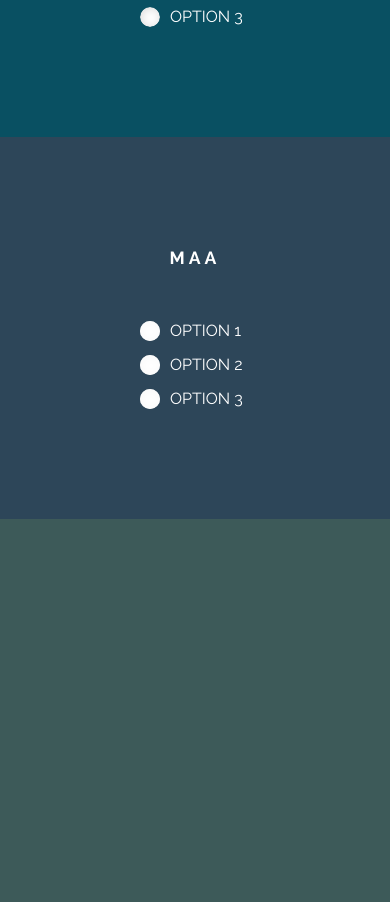
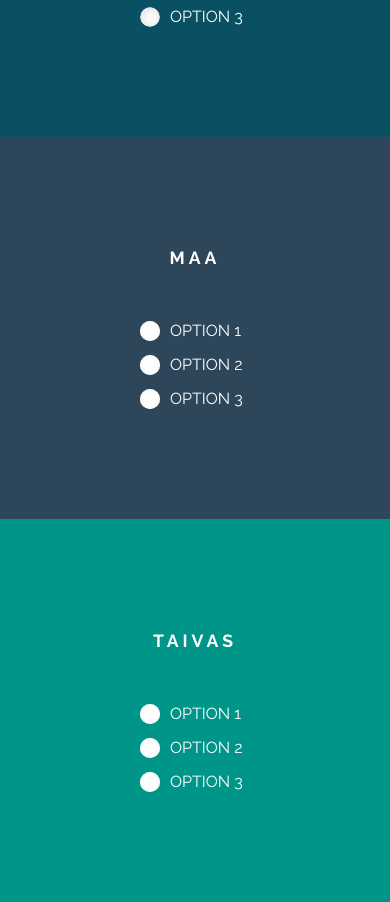
Before and after one commit to ispal/CssRadioButtons, a website: page index.html in a window 390 px wide. Shown: the part 628-1530 px from the top of the page. Before the commit the page ends 1147 px from the top, so only its background shows below. Drawn offline with nearby package versions, Linux system fonts and the light colour scheme; files that its build step writes are made by us from their sources.

Commit message:
Added taivas ready button

```diff
--- a/common-button.scss
+++ b/common-button.scss
@@ -1,13 +1,9 @@
-$border-radius:     2rem;
-
-/*
- * Toggle button styles
- */
 .toggle-button {
 
     position: relative;
     display: inline-block;
     color: #fff;
+    margin: 0 20px;
 
     label {
         display: inline-block;
--- /dev/null
+++ b/effects/_taivas.scss
@@ -0,0 +1,138 @@
+.toggle-button--taivas {
+
+    $border-radius:     50%;
+    $icon-bg:           #fff;
+    $height:            20px;
+    $label-width:       110px;
+    $background-on:     #61B136;
+
+    @media only screen and (max-width : 480px) {
+        display: block;
+        width: $label-width;
+        margin: 0 auto 10px auto;
+    }
+
+    label {
+        width: $label-width;
+        height: $height;
+        line-height: $height;
+        transition: all 0.2s;
+
+        &:before,
+        &:after {
+            position: absolute;
+            top: 0;
+            left: $height + 10px;
+            width: $label-width;
+            transition: all 0.2s .1s ease-out;
+        }
+
+        &:before {
+            content:attr(data-text);
+        }
+    }
+
+    input:checked ~ .toggle-button__icon {
+        &:before {
+            animation: wave .7s ease-out;
+        }
+        &:after {
+            opacity: 1;
+            animation: zoomFadeIn .4s;
+        }
+    }
+
+    .toggle-button__icon {
+        position: absolute;
+        left: 0;
+        top: 0;
+        height: $height;
+        width: $height;
+        border-radius: $border-radius;
+        background: #fff;
+        overflow: visible;
+        box-shadow: inset 1px 1px 10px rgba(0,0,0,0.15);
+
+        &:before,
+        &:after {
+            border-radius: $border-radius;
+        }
+
+        &:before {
+            top: 0;
+            left: 0;
+            width: 100%;
+            height: 100%;
+            background: rgba(255,255,255,0.8);
+        }
+        &:after  {
+            top: 4px;
+            left: 4px;
+            width: 60%;
+            height: 60%;
+            background: $background-on;
+            animation: zoomFadeOut .2s ease-out;
+            opacity: 0;
+            transition: none;
+        }
+
+    }
+
+    &:hover {
+
+        input:not(:checked) ~ .toggle-button__icon{
+            animation: hover .2s;
+        }
+        input:not(:checked) ~ label{
+            &:before {
+                text-shadow: 0 1px 0 rgba(0,0,0,0.2);
+            }
+        }
+    }
+
+    @keyframes zoomFadeOut{
+        0% {
+            opacity: 1;
+        }
+        100% {
+            opacity: 0;
+        }
+    }
+    @keyframes zoomFadeIn{
+        0% {
+            opacity: 0;
+            transform: scale(3);
+        }
+        90% {
+            opacity: 1;
+            transform: scale(1);
+        }
+        100% {
+            transform: scale(1);
+        }
+    }
+    @keyframes hover{
+        0% {
+            transform: scale(1);
+        }
+        30% {
+            transform: scale(1.1);
+        }
+        100% {
+            transform: scale(1);
+        }
+    }
+    @keyframes wave{
+        0% {
+            opacity: 1;
+            transform: scale(1);
+        }
+        40% {
+            opacity: 0.2;
+        }
+        100% {
+            opacity: 0;
+            transform: scale(1.5);
+        }
+    }
+}
--- a/index.html
+++ b/index.html
@@ -66,6 +66,26 @@
                 <div class="toggle-button__icon"></div>
             </div>
         </section>
+        <section class="section section--taivas">
+            <h2 class="section__title">
+                Taivas
+            </h2>
+            <div class="toggle-button toggle-button--taivas">
+                <input id="toggleButton10" name="radio3" type="radio">
+                <label for="toggleButton10" data-text="Option 1"></label>
+                <div class="toggle-button__icon"></div>
+            </div>
+            <div class="toggle-button toggle-button--taivas">
+                <input id="toggleButton11" name="radio3" type="radio">
+                <label for="toggleButton11" data-text="Option 2"></label>
+                <div class="toggle-button__icon"></div>
+            </div>
+            <div class="toggle-button toggle-button--taivas">
+                <input id="toggleButton12" name="radio3" type="radio">
+                <label for="toggleButton12" data-text="Option 3"></label>
+                <div class="toggle-button__icon"></div>
+            </div>
+        </section>
     </div>
 </body>
 </html>
--- a/style.scss
+++ b/style.scss
@@ -40,13 +40,13 @@ body {
     &--maa {
         background: #2D4659;
     }
-}
-
-.toggle-button {
-    margin: 0 20px;
+    &--taivas {
+        background: #009589;
+    }
 }
 
 @import 'common-button';
 @import 'effects/valo';
 @import 'effects/tuli';
 @import 'effects/maa';
+@import 'effects/taivas';
```
